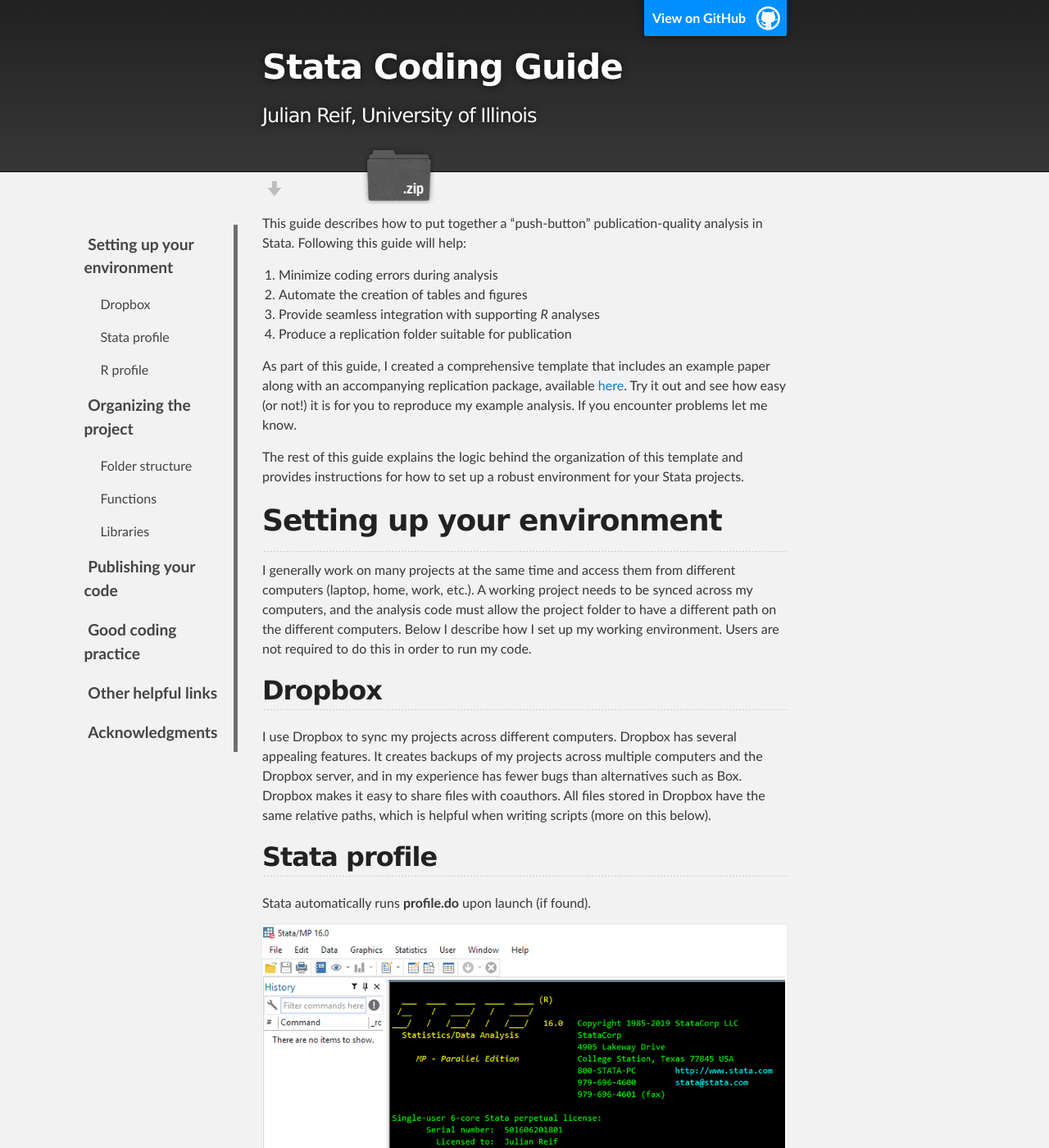
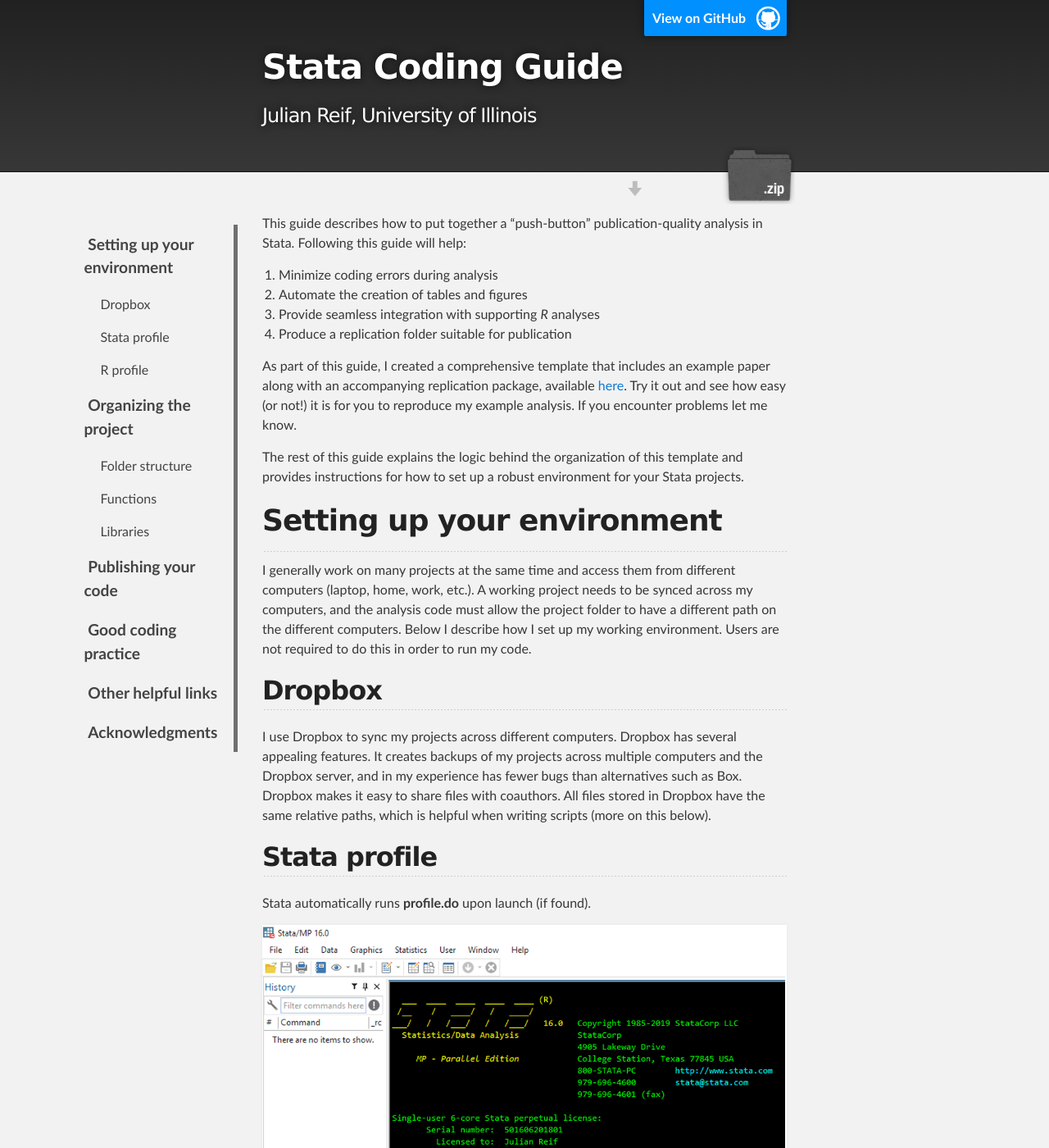
Before and after one commit to maskegger/guide, a Jekyll site: the page built from index.md, in a window 1280 px wide and 1400 px high. Shown: the whole window at 82% size. Built offline with Jekyll 4.4.1, drawn with Linux system fonts in a browser that asks for light colours.

Commit message:
Update jekyll-theme-slate.scss

```diff
--- a/_sass/jekyll-theme-slate.scss
+++ b/_sass/jekyll-theme-slate.scss
@@ -325,7 +325,7 @@ Full-Width Styles
   width: 210px;
   z-index: 10;
   bottom: -40px;
-  right: 10;
+  right: 0;
   height: 70px;
   background: url('../images/icon_download.png') no-repeat 0% 90%;
 }
@@ -338,6 +338,7 @@ Full-Width Styles
   text-indent: -5000px;
   overflow: hidden;
   background: url(../images/sprite_download.png) no-repeat bottom left;
+  margin-left: 10px;
 }
 
 .tar_download_link {
```
